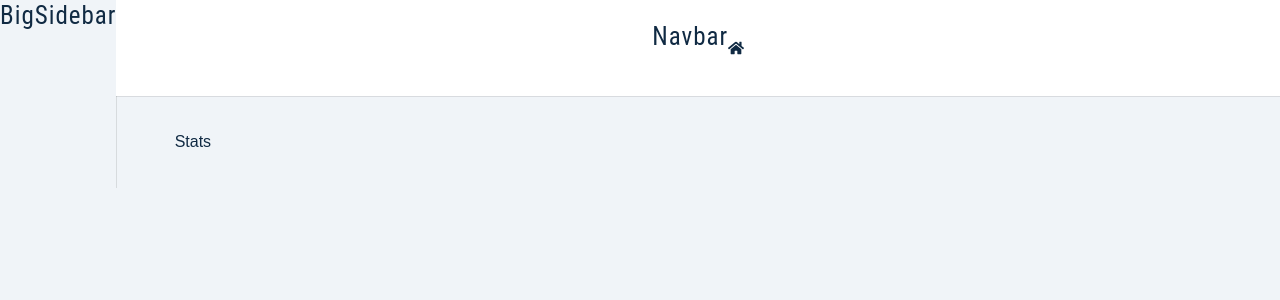
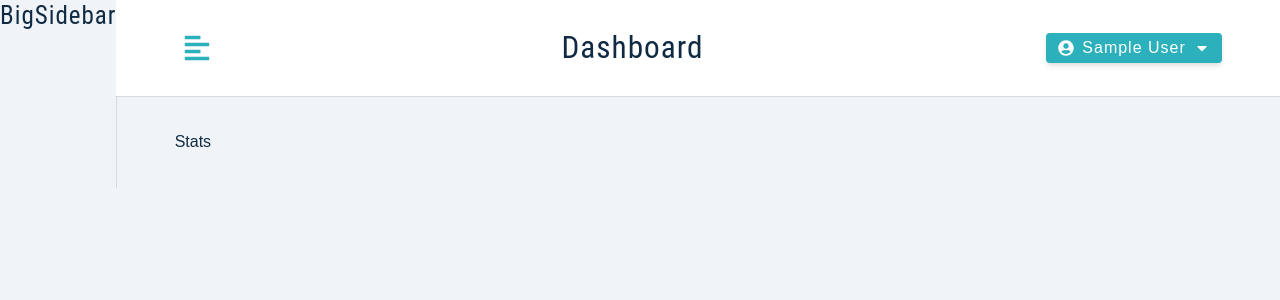
Before and after one commit to Blackeye-101/JOBIFY, a React (Create React App) app in the folder client/: page / in a window 1280 px wide. Shown: the top 300 px of the page. Built offline with nearby package versions, Linux system fonts and the light colour scheme; sample sign-in values are in the browser's storage.

Commit message:
navbar and small-sidebar frontend setup

```diff
--- a/client/src/components/Navbar.js
+++ b/client/src/components/Navbar.js
@@ -1,10 +1,40 @@
 import Wrapper from "../assets/wrappers/Navbar";
-import { FaHome } from "react-icons/fa";
+import { FaAlignLeft, FaUserCircle, FaCaretDown } from "react-icons/fa";
+import { useAppContext } from "../context/appContext";
+import Logo from "./Logo";
+import { useState } from "react";
+
 const Navbar = () => {
+  const { user, toggleSidebar, logoutUser } = useAppContext();
+  const [showLogout, setShowLogout] = useState(false);
   return (
     <Wrapper>
-      <h4>Navbar</h4>
-      <FaHome></FaHome>
+      <div className="nav-center">
+        <button type="button" className="toggle-btn" onClick={toggleSidebar}>
+          <FaAlignLeft></FaAlignLeft>
+        </button>
+        <div>
+          <Logo></Logo>
+          <h3 className="logo-text">Dashboard</h3>
+        </div>
+        <div className="btn-container">
+          <button
+            type="button"
+            className="btn"
+            onClick={() => setShowLogout(!showLogout)}
+          >
+            <FaUserCircle></FaUserCircle>
+            {user?.name}
+            {/* optional chaining */}
+            <FaCaretDown></FaCaretDown>
+          </button>
+          <div className={showLogout ? "dropdown show-dropdown" : "dropdown"}>
+            <button type="button" className="dropdown-btn" onClick={logoutUser}>
+              Logout
+            </button>
+          </div>
+        </div>
+      </div>
     </Wrapper>
   );
 };
--- a/client/src/components/SmallSidebar.js
+++ b/client/src/components/SmallSidebar.js
@@ -1,8 +1,47 @@
 import Wrapper from "../assets/wrappers/SmallSidebar";
+import { FaTimes } from "react-icons/fa";
+import { useAppContext } from "../context/appContext";
+import links from "../utils/links";
+import { NavLink } from "react-router-dom";
+import Logo from "./Logo";
+
 const SmallSidebar = () => {
+  const { showSidebar, toggleSidebar } = useAppContext();
   return (
     <Wrapper>
-      <h4>SmallSidebar</h4>
+      <div
+        className={
+          showSidebar ? "sidebar-container show-sidebar" : "sidebar-container"
+        }
+      >
+        <div className="content">
+          <button type="button" className="close-btn" onClick={toggleSidebar}>
+            <FaTimes></FaTimes>
+          </button>
+          <header>
+            <Logo></Logo>
+          </header>
+          <div className="nav-links">
+            {links.map((link) => {
+              const { text, id, path, icon } = link;
+
+              return (
+                <NavLink
+                  to={path}
+                  key={id}
+                  onClick={toggleSidebar}
+                  className={({ isActive }) =>
+                    isActive ? "nav-link active" : "nav-link"
+                  }
+                >
+                  <span className="icon">{icon}</span>
+                  {text}
+                </NavLink>
+              );
+            })}
+          </div>
+        </div>
+      </div>
     </Wrapper>
   );
 };
--- a/client/src/context/actions.js
+++ b/client/src/context/actions.js
@@ -5,10 +5,16 @@ const SETUP_USER_BEGIN = "SETUP_USER_BEGIN";
 const SETUP_USER_SUCCESS = "SETUP_USER_SUCCESS";
 const SETUP_USER_ERROR = "SETUP_USER_ERROR";
 
+const TOGGLE_SIDEBAR = "TOGGLE_SIDEBAR";
+
+const LOGOUT_USER = "LOGOUT_USER";
+
 export {
   DISPLAY_ALERT,
   CLEAR_ALERT,
   SETUP_USER_BEGIN,
   SETUP_USER_SUCCESS,
   SETUP_USER_ERROR,
+  TOGGLE_SIDEBAR,
+  LOGOUT_USER,
 };
--- a/client/src/context/appContext.js
+++ b/client/src/context/appContext.js
@@ -7,6 +7,8 @@ import {
   SETUP_USER_BEGIN,
   SETUP_USER_SUCCESS,
   SETUP_USER_ERROR,
+  TOGGLE_SIDEBAR,
+  LOGOUT_USER,
 } from "./actions";
 
 const token = localStorage.getItem("token");
@@ -22,6 +24,7 @@ const initialState = {
   token: token || null,
   userLocation: userLocation || "",
   jobLocation: userLocation || "",
+  showSidebar: false,
 };
 
 const AppContext = React.createContext();
@@ -80,8 +83,19 @@ const AppProvider = ({ children }) => {
     clearAlert();
   };
 
+  const toggleSidebar = () => {
+    dispatch({ type: TOGGLE_SIDEBAR });
+  };
+
+  const logoutUser = () => {
+    dispatch({ type: LOGOUT_USER });
+    removeUserFromLocalStorage();
+  };
+
   return (
-    <AppContext.Provider value={{ ...state, displayAlert, setupUser }}>
+    <AppContext.Provider
+      value={{ ...state, displayAlert, setupUser, toggleSidebar, logoutUser }}
+    >
       {children}
     </AppContext.Provider>
   );
--- a/client/src/context/reducer.js
+++ b/client/src/context/reducer.js
@@ -4,7 +4,10 @@ import {
   SETUP_USER_BEGIN,
   SETUP_USER_SUCCESS,
   SETUP_USER_ERROR,
+  TOGGLE_SIDEBAR,
+  LOGOUT_USER,
 } from "./actions";
+import { initialState } from "./appContext";
 const reducer = (state, action) => {
   if (action.type === DISPLAY_ALERT) {
     return {
@@ -49,6 +52,20 @@ const reducer = (state, action) => {
     };
   }
 
+  if (action.type === TOGGLE_SIDEBAR) {
+    return { ...state, showSidebar: !state.showSidebar };
+  }
+
+  if (action.type === LOGOUT_USER) {
+    return {
+      ...initialState,
+      user: null,
+      token: null,
+      userLocation: "",
+      jobLocation: "",
+    };
+  }
+
   throw new Error(`No such action : ${action.type}`);
 };
 
--- /dev/null
+++ b/client/src/utils/links.js
@@ -0,0 +1,33 @@
+import { IoBarChartSharp } from "react-icons/io5";
+import { MdQueryStats } from "react-icons/md";
+import { FaWpforms } from "react-icons/fa";
+import { ImProfile } from "react-icons/im";
+
+const links = [
+  {
+    id: 1,
+    text: "stats",
+    path: "/",
+    icon: <IoBarChartSharp />,
+  },
+  {
+    id: 2,
+    text: "all jobs",
+    path: "allJobs",
+    icon: <MdQueryStats />,
+  },
+  {
+    id: 3,
+    text: "add job",
+    path: "addJob",
+    icon: <FaWpforms />,
+  },
+  {
+    id: 4,
+    text: "profile",
+    path: "profile",
+    icon: <ImProfile />,
+  },
+];
+
+export default links;
```
